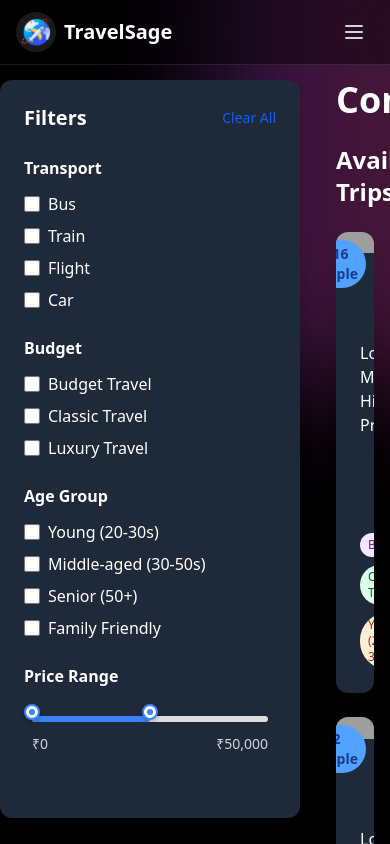
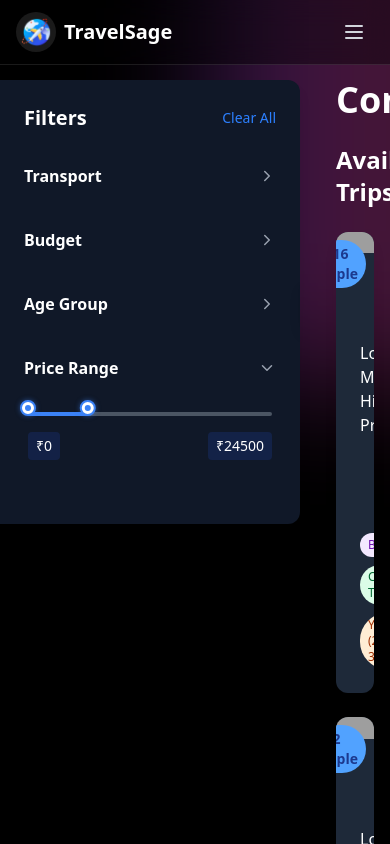
Before and after one commit to JayGuri/Codeshastra_XI_PUJA, a Next.js app in the folder frontend/: page /community in a window 390 px wide. Built offline with nearby package versions, Linux system fonts and the light colour scheme; grey boxes are pictures that could not be loaded.

Commit message:
Modified the FilterSidebar

```diff
--- a/frontend/app/globals.css
+++ b/frontend/app/globals.css
@@ -1,4 +1,3 @@
-/* frontend/app/globals.css */
 @import "tailwindcss";
 @tailwind base;
 @tailwind components;
@@ -69,6 +68,10 @@ body {
 }
 
 .mb-4 {
+  animation: fadeIn 0.3s ease-out forwards;
+}
+
+.animate-fadeIn {
   animation: fadeIn 0.3s ease-out forwards;
 }
 
@@ -171,3 +174,43 @@ body {
   transform: translateY(-5px);
   box-shadow: 0 10px 25px -5px rgba(0, 0, 0, 0.3);
 }
+
+/* About page animations */
+.animate-fade-in {
+  animation: fadeIn 1s ease-out forwards;
+}
+
+.animate-section {
+  transition: opacity 0.8s ease-out, transform 0.8s ease-out;
+}
+
+/* Pulsing effect for map pins */
+@keyframes pulse {
+  0% {
+    transform: scale(1);
+    opacity: 1;
+  }
+  50% {
+    transform: scale(1.2);
+    opacity: 0.7;
+  }
+  100% {
+    transform: scale(1);
+    opacity: 1;
+  }
+}
+
+.pulse {
+  animation: pulse 2s infinite;
+}
+
+/* Custom styles for the range slider thumbs */
+.thumb-left,
+.thumb-right {
+  cursor: pointer;
+}
+
+.thumb-left:hover,
+.thumb-right:hover {
+  transform: scale(1.2);
+}
--- a/frontend/components/FilterSidebar.jsx
+++ b/frontend/components/FilterSidebar.jsx
@@ -1,63 +1,58 @@
-import { useState, useEffect } from "react";
-import { Range } from "react-range";
+"use client"
 
-const PRICE_MIN = 0;
-const PRICE_MAX = 100000;
-const DEFAULT_MIN_PRICE = 0;
-const DEFAULT_MAX_PRICE = 50000;
+import { useState, useEffect } from "react"
+import { Range } from "react-range"
+import { motion, AnimatePresence } from "framer-motion"
+import { ChevronRight, ChevronDown } from "lucide-react"
+
+const PRICE_MIN = 0
+const PRICE_MAX = 100000
+const DEFAULT_MIN_PRICE = 0
+const DEFAULT_MAX_PRICE = 24500
 
 export default function FilterSidebar({ onFilterChange }) {
-  // State for tracking selected filters
   const [filters, setFilters] = useState({
     transport: [],
     budget: [],
     ageGroup: [],
     minPrice: DEFAULT_MIN_PRICE,
     maxPrice: DEFAULT_MAX_PRICE,
-  });
+  })
 
-  // Sample filter options (you can replace these with your actual options)
+  const [priceRange, setPriceRange] = useState([DEFAULT_MIN_PRICE, DEFAULT_MAX_PRICE])
+  const [isCollapsed, setIsCollapsed] = useState(false)
+  const [activeSection, setActiveSection] = useState("priceRange")
+
+  // Sample filter options
   const filterOptions = {
     transport: ["Bus", "Train", "Flight", "Car"],
     budget: ["Budget Travel", "Classic Travel", "Luxury Travel"],
-    ageGroup: [
-      "Young (20-30s)",
-      "Middle-aged (30-50s)",
-      "Senior (50+)",
-      "Family Friendly",
-    ],
-  };
+    ageGroup: ["Young (20-30s)", "Middle-aged (30-50s)", "Senior (50+)", "Family Friendly"],
+  }
 
-  const [priceRange, setPriceRange] = useState([
-    DEFAULT_MIN_PRICE,
-    DEFAULT_MAX_PRICE,
-  ]);
-
-  // Handle checkbox changes
+  // Handle checkbox changes with animation
   const handleFilterChange = (category, value) => {
     setFilters((prevFilters) => {
-      const updatedFilters = { ...prevFilters };
+      const updatedFilters = { ...prevFilters }
 
       if (updatedFilters[category].includes(value)) {
         // Remove if already selected
-        updatedFilters[category] = updatedFilters[category].filter(
-          (item) => item !== value
-        );
+        updatedFilters[category] = updatedFilters[category].filter((item) => item !== value)
       } else {
         // Add if not selected
-        updatedFilters[category] = [...updatedFilters[category], value];
+        updatedFilters[category] = [...updatedFilters[category], value]
       }
 
       // Call the parent component's callback with updated filters
       if (onFilterChange) {
-        onFilterChange(updatedFilters);
+        onFilterChange(updatedFilters)
       }
 
-      return updatedFilters;
-    });
-  };
+      return updatedFilters
+    })
+  }
 
-  // Clear all filters
+  // Clear all filters with animation
   const clearFilters = () => {
     const emptyFilters = {
       transport: [],
@@ -65,40 +60,85 @@ export default function FilterSidebar({ onFilterChange }) {
       ageGroup: [],
       minPrice: DEFAULT_MIN_PRICE,
       maxPrice: DEFAULT_MAX_PRICE,
-    };
-    setFilters(emptyFilters);
-    setPriceRange([DEFAULT_MIN_PRICE, DEFAULT_MAX_PRICE]);
+    }
+    setFilters(emptyFilters)
+    setPriceRange([DEFAULT_MIN_PRICE, DEFAULT_MAX_PRICE])
     if (onFilterChange) {
-      onFilterChange(emptyFilters);
+      onFilterChange(emptyFilters)
     }
-  };
+  }
+
+  // Toggle section expansion
+  const toggleSection = (section) => {
+    setActiveSection(activeSection === section ? null : section)
+  }
 
   useEffect(() => {
     const updatedFilters = {
       ...filters,
       minPrice: priceRange[0],
       maxPrice: priceRange[1],
-    };
-    setFilters(updatedFilters);
-    if (onFilterChange) onFilterChange(updatedFilters);
-  }, [priceRange]);
+    }
+    setFilters(updatedFilters)
+    if (onFilterChange) onFilterChange(updatedFilters)
+  }, [priceRange])
+
+  // Animation variants
+  const sidebarVariants = {
+    expanded: { x: 0, opacity: 1 },
+    collapsed: { x: "-90%", opacity: 0.7 },
+  }
+
+  const filterSectionVariants = {
+    hidden: { height: 0, opacity: 0, overflow: "hidden" },
+    visible: { height: "auto", opacity: 1, transition: { duration: 0.3 } },
+  }
 
   return (
-    <div className="bg-gray-800  bg-opacity-90 backdrop-blur-lg rounded-xl shadow-lg p-6 fixed left-0 top-20 w-[300px] max-h-[calc(100vh-5rem)] overflow-y-auto">
+    <motion.div
+      initial={{ x: -300, opacity: 0 }}
+      animate={isCollapsed ? "collapsed" : "expanded"}
+      variants={sidebarVariants}
+      transition={{ type: "spring", stiffness: 300, damping: 30 }}
+      className="bg-gray-900 rounded-r-xl shadow-lg fixed left-0 top-20 w-[300px] max-h-[calc(100vh-5rem)] overflow-y-auto z-30"
+    >
+      {/* Collapse toggle button - flush with the sidebar */}
+      <motion.button
+        onClick={() => setIsCollapsed(!isCollapsed)}
+        className="absolute -right-6 top-1/2 transform -translate-y-1/2 bg-blue-600 text-white rounded-r-md p-1 shadow-lg z-10 h-12 w-6 flex items-center justify-center"
+        whileHover={{ backgroundColor: "#2563eb" }}
+        whileTap={{ scale: 0.95 }}
+      >
+        <ChevronRight size={16} />
+      </motion.button>
+
+      <div className="p-6">
         <div className="flex justify-between items-center mb-6">
-        <h3 className="text-xl font-bold text-white-800">Filters</h3>
-        <button
-          onClick={clearFilters}
-          className="text-sm text-blue-600 hover:text-blue-800"
-        >
+          <h3 className="text-xl font-bold text-white">Filters</h3>
+          <button onClick={clearFilters} className="text-sm text-blue-500 hover:text-blue-400 transition-colors">
             Clear All
           </button>
         </div>
 
         {/* Transport Filter */}
         <div className="mb-6">
-        <h4 className="font-semibold text-white mb-3">Transport</h4>
-        <div className="space-y-2">
+          <div
+            className="flex items-center justify-between cursor-pointer py-2"
+            onClick={() => toggleSection("transport")}
+          >
+            <h4 className="font-semibold text-white">Transport</h4>
+            <ChevronRight size={18} className="text-gray-400" />
+          </div>
+
+          <AnimatePresence>
+            {activeSection === "transport" && (
+              <motion.div
+                variants={filterSectionVariants}
+                initial="hidden"
+                animate="visible"
+                exit="hidden"
+                className="space-y-2 mt-2"
+              >
                 {filterOptions.transport.map((option) => (
                   <div key={option} className="flex items-center">
                     <input
@@ -108,21 +148,35 @@ export default function FilterSidebar({ onFilterChange }) {
                       onChange={() => handleFilterChange("transport", option)}
                       className="h-4 w-4 text-blue-600 rounded focus:ring-blue-500"
                     />
-              <label
-                htmlFor={`transport-${option}`}
-                className="ml-2 text-white"
-              >
+                    <label htmlFor={`transport-${option}`} className="ml-2 text-white">
                       {option}
                     </label>
                   </div>
                 ))}
-        </div>
+              </motion.div>
+            )}
+          </AnimatePresence>
         </div>
 
         {/* Budget Filter */}
         <div className="mb-6">
-        <h4 className="font-semibold text-white mb-3">Budget</h4>
-        <div className="space-y-2">
+          <div
+            className="flex items-center justify-between cursor-pointer py-2"
+            onClick={() => toggleSection("budget")}
+          >
+            <h4 className="font-semibold text-white">Budget</h4>
+            <ChevronRight size={18} className="text-gray-400" />
+          </div>
+
+          <AnimatePresence>
+            {activeSection === "budget" && (
+              <motion.div
+                variants={filterSectionVariants}
+                initial="hidden"
+                animate="visible"
+                exit="hidden"
+                className="space-y-2 mt-2"
+              >
                 {filterOptions.budget.map((option) => (
                   <div key={option} className="flex items-center">
                     <input
@@ -137,13 +191,30 @@ export default function FilterSidebar({ onFilterChange }) {
                     </label>
                   </div>
                 ))}
-        </div>
+              </motion.div>
+            )}
+          </AnimatePresence>
         </div>
 
         {/* Age Group Filter */}
         <div className="mb-6">
-        <h4 className="font-semibold text-white mb-3">Age Group</h4>
-        <div className="space-y-2">
+          <div
+            className="flex items-center justify-between cursor-pointer py-2"
+            onClick={() => toggleSection("ageGroup")}
+          >
+            <h4 className="font-semibold text-white">Age Group</h4>
+            <ChevronRight size={18} className="text-gray-400" />
+          </div>
+
+          <AnimatePresence>
+            {activeSection === "ageGroup" && (
+              <motion.div
+                variants={filterSectionVariants}
+                initial="hidden"
+                animate="visible"
+                exit="hidden"
+                className="space-y-2 mt-2"
+              >
                 {filterOptions.ageGroup.map((option) => (
                   <div key={option} className="flex items-center">
                     <input
@@ -158,13 +229,23 @@ export default function FilterSidebar({ onFilterChange }) {
                     </label>
                   </div>
                 ))}
-        </div>
+              </motion.div>
+            )}
+          </AnimatePresence>
         </div>
 
         {/* Price Range Filter */}
         <div className="mb-6">
-        <h4 className="font-semibold text-white mb-3">Price Range</h4>
-        <div className="px-2 py-4">
+          <div
+            className="flex items-center justify-between cursor-pointer py-2"
+            onClick={() => toggleSection("priceRange")}
+          >
+            <h4 className="font-semibold text-white">Price Range</h4>
+            <ChevronDown size={18} className="text-gray-400" />
+          </div>
+
+          <div className="mt-2">
+            <div className="px-1 py-4">
               <Range
                 step={500}
                 min={PRICE_MIN}
@@ -176,34 +257,27 @@ export default function FilterSidebar({ onFilterChange }) {
                     {...props}
                     style={{
                       ...props.style,
-                  height: "6px",
+                      height: "4px",
                       width: "100%",
-                  backgroundColor: "#ddd",
-                  borderRadius: "3px",
+                      backgroundColor: "#4b5563",
+                      borderRadius: "2px",
                     }}
                     className="flex items-center"
                   >
                     <div
                       style={{
                         position: "absolute",
-                    height: "6px",
+                        height: "4px",
                         backgroundColor: "#3b82f6",
-                    borderRadius: "3px",
-                    left: `${
-                      ((priceRange[0] - PRICE_MIN) / (PRICE_MAX - PRICE_MIN)) *
-                      100
-                    }%`,
-                    width: `${
-                      ((priceRange[1] - priceRange[0]) /
-                        (PRICE_MAX - PRICE_MIN)) *
-                      100
-                    }%`,
+                        borderRadius: "2px",
+                        left: `${((priceRange[0] - PRICE_MIN) / (PRICE_MAX - PRICE_MIN)) * 100}%`,
+                        width: `${((priceRange[1] - priceRange[0]) / (PRICE_MAX - PRICE_MIN)) * 100}%`,
                       }}
                     />
                     {children}
                   </div>
                 )}
-            renderThumb={({ props }) => (
+                renderThumb={({ props, index }) => (
                   <div
                     {...props}
                     style={{
@@ -213,14 +287,10 @@ export default function FilterSidebar({ onFilterChange }) {
                       backgroundColor: "#fff",
                       borderRadius: "50%",
                       border: "2px solid #3b82f6",
-                  boxShadow: "0 2px 4px rgba(0,0,0,0.2)",
+                      boxShadow: "0 0 5px rgba(59, 130, 246, 0.5)",
                       outline: "none",
-                  // Center the thumb on the track
-                  marginTop: "-5px",
-                  display: "flex",
-                  justifyContent: "center",
-                  alignItems: "center",
                     }}
+                    className={index === 0 ? "thumb-left" : "thumb-right"}
                   >
                     <div
                       style={{
@@ -228,17 +298,23 @@ export default function FilterSidebar({ onFilterChange }) {
                         height: "6px",
                         backgroundColor: "#3b82f6",
                         borderRadius: "50%",
+                        position: "absolute",
+                        top: "50%",
+                        left: "50%",
+                        transform: "translate(-50%, -50%)",
                       }}
                     />
                   </div>
                 )}
               />
-          <div className="flex justify-between text-sm text-gray-300 mt-3">
-            <span>₹{priceRange[0].toLocaleString()}</span>
-            <span>₹{priceRange[1].toLocaleString()}</span>
+              <div className="flex justify-between text-sm text-white mt-4">
+                <div className="bg-blue-900/30 px-2 py-1 rounded">₹{priceRange[0]}</div>
+                <div className="bg-blue-900/30 px-2 py-1 rounded">₹{priceRange[1]}</div>
               </div>
             </div>
           </div>
         </div>
-  );
+      </div>
+    </motion.div>
+  )
 }
--- a/frontend/package.json
+++ b/frontend/package.json
@@ -10,6 +10,7 @@
   },
   "dependencies": {
     "cesium": "^1.128.0",
+    "framer-motion": "^12.6.3",
     "lucide-react": "^0.487.0",
     "next": "15.2.4",
     "postcss": "^8.5.3",
```
Also changed, not shown: frontend/app/community/page.jsx (+101 -16 lines), 1 other file (tests, documents, lock files or other folders). Lines whose indentation alone changed are shown as unchanged.
